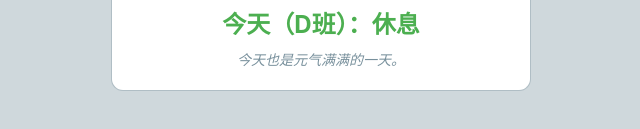
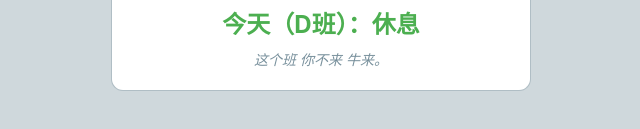
Before and after one commit to XiaoMi3723/2542534, a plain HTML site: page index.html in a window 1280 px wide. Shown: the part 585-714 px from the top of the page, 319-959 px from the left. Drawn offline with Linux system fonts and the light colour scheme.

Commit message:
Update index.html

```diff
--- a/index.html
+++ b/index.html
@@ -162,11 +162,11 @@ const allData = {
 /* ===== 交互状态 ===== */
 const quotes = [
     "何时葡萄先熟透，你要静侯再静候。",
-    "不想上班 上班想杀 。",
+    "不想上班 上班想杀人。",
     "想回家看 凡人修仙传。",
-    "打工人，打工魂，打工都是人上人。",
-    "班次会轮换，快乐不会跑。",
-    "今天也是元气满满的一天。"
+    "事情终于有了新的退展。",
+    "有什么事明天也别说。",
+    "这个班 你不来 牛来。"
 ];
 let curShift = 'D';
 const today = new Date();
```
